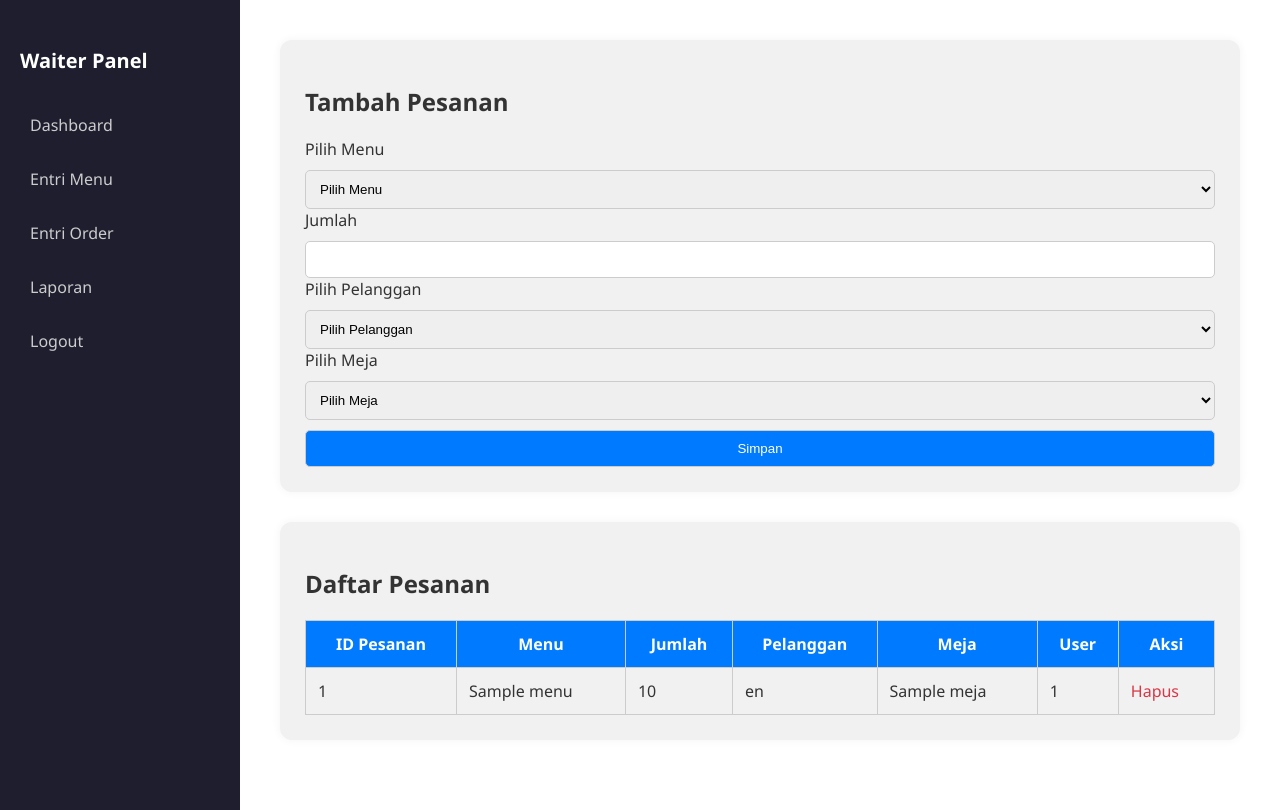
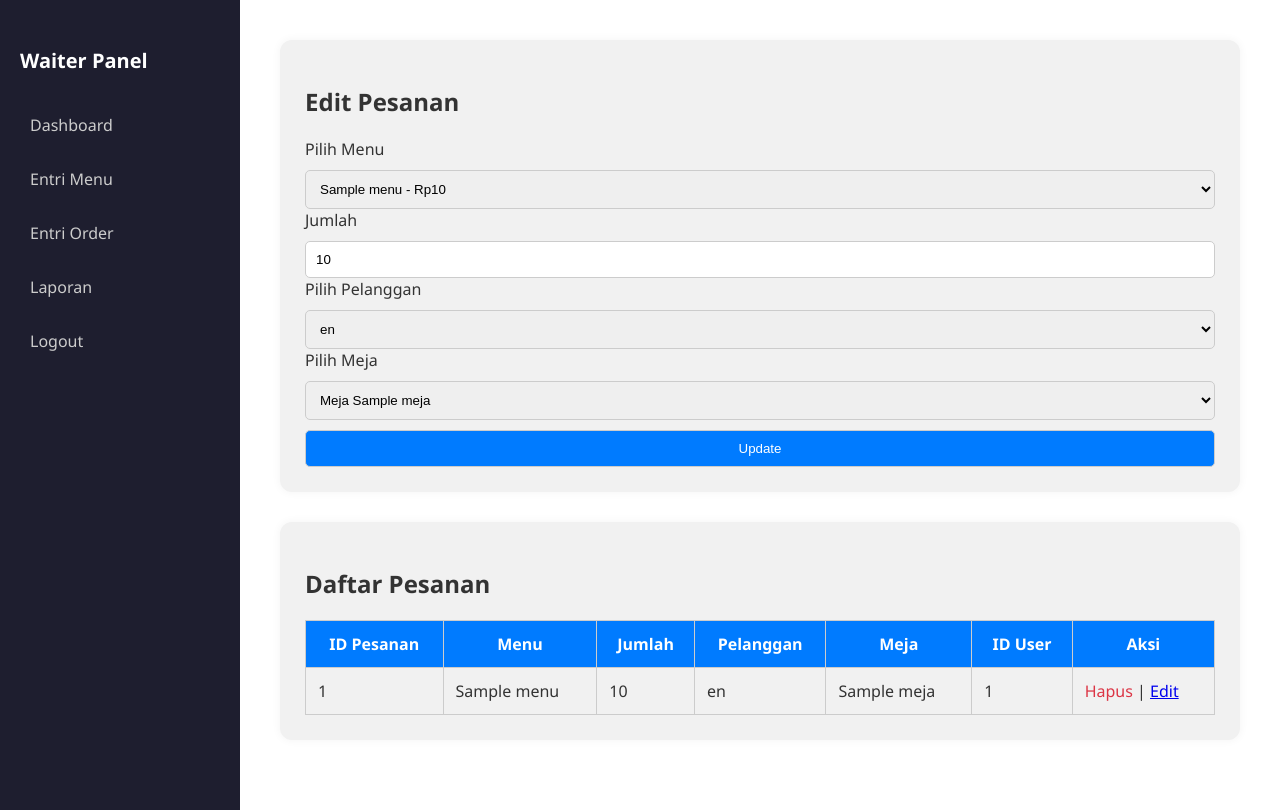
Before and after one commit to arsenioyoga/restorannio, a PHP site: page /entri_order.php?edit=1 in a window 1280 px wide. Run offline with PHP 8.4, Linux system fonts and the light colour scheme; the visitor is signed in with stand-in values (Sample User, id 1); tables that the repository leaves empty or names only in its code hold one stand-in row (values such as "Sample post").

Commit message:
Add files via upload

```diff
--- a/restorannio/entri_order.php
+++ b/restorannio/entri_order.php
@@ -11,23 +11,39 @@ $nama = $_SESSION['nama'];
 $role = $_SESSION['role'];
 $iduser = $_SESSION['iduser'];
 
+$menu = mysqli_query($conn, "SELECT * FROM menu");
+$pelanggan = mysqli_query($conn, "SELECT * FROM pelanggan");
+$meja = mysqli_query($conn, "SELECT * FROM meja");
+
 $pesanan = mysqli_query($conn, "SELECT p.idpesanan, p.idmenu, p.jumlah, p.idpelanggan, p.iduser, p.idmeja, m.namamenu, pl.namapelanggan, mj.nomeja
                                 FROM pesanan p
                                 JOIN menu m ON p.idmenu = m.idmenu
                                 JOIN pelanggan pl ON p.idpelanggan = pl.idpelanggan
                                 JOIN meja mj ON p.idmeja = mj.idmeja");
 
+$edit = null;
+$success = false;
+
+// Tambah atau Update pesanan
 if ($_SERVER['REQUEST_METHOD'] == 'POST') {
     $idmenu = $_POST['idmenu'];
     $jumlah = $_POST['jumlah'];
     $idpelanggan = $_POST['idpelanggan'];
     $idmeja = $_POST['idmeja'];
 
-    mysqli_query($conn, "INSERT INTO pesanan (idmenu, jumlah, idpelanggan, iduser, idmeja) VALUES ('$idmenu', '$jumlah', '$idpelanggan', '$iduser', '$idmeja')");
-    header("Location: entri_order.php");
+    if (isset($_POST['idpesanan']) && $_POST['idpesanan'] != '') {
+        $idpesanan = $_POST['idpesanan'];
+        mysqli_query($conn, "UPDATE pesanan SET idmenu='$idmenu', jumlah='$jumlah', idpelanggan='$idpelanggan', idmeja='$idmeja' WHERE idpesanan='$idpesanan'");
+    } else {
+        mysqli_query($conn, "INSERT INTO pesanan (idmenu, jumlah, idpelanggan, iduser, idmeja) VALUES ('$idmenu', '$jumlah', '$idpelanggan', '$iduser', '$idmeja')");
+    }
+
+    $success = true;
+    header("Location: entri_order.php?success=1");
     exit;
 }
 
+// Hapus pesanan
 if (isset($_GET['hapus'])) {
     $id = $_GET['hapus'];
     mysqli_query($conn, "DELETE FROM pesanan WHERE idpesanan = $id");
@@ -35,9 +51,17 @@ if (isset($_GET['hapus'])) {
     exit;
 }
 
-$menu = mysqli_query($conn, "SELECT * FROM menu");
-$pelanggan = mysqli_query($conn, "SELECT * FROM pelanggan");
-$meja = mysqli_query($conn, "SELECT * FROM meja");
+// Cek success alert
+if (isset($_GET['success'])) {
+    $success = true;
+}
+
+// Edit pesanan
+if (isset($_GET['edit'])) {
+    $id = $_GET['edit'];
+    $result = mysqli_query($conn, "SELECT * FROM pesanan WHERE idpesanan = $id");
+    $edit = mysqli_fetch_assoc($result);
+}
 ?>
 
 <!DOCTYPE html>
@@ -136,6 +160,14 @@ $meja = mysqli_query($conn, "SELECT * FROM meja");
         .hapus:hover {
             text-decoration: underline;
         }
+
+        .alert {
+            background-color: #d4edda;
+            color: #155724;
+            padding: 12px;
+            margin-bottom: 20px;
+            border-radius: 5px;
+        }
     </style>
 </head>
 <body>
@@ -150,36 +182,51 @@ $meja = mysqli_query($conn, "SELECT * FROM meja");
 
 <div class="main">
     <div class="card">
-        <h2>Tambah Pesanan</h2>
+        <h2><?= $edit ? 'Edit Pesanan' : 'Tambah Pesanan' ?></h2>
+
+        <?php if ($success): ?>
+            <div class="alert">Data berhasil disimpan.</div>
+        <?php endif; ?>
+
         <form method="POST">
+            <?php if ($edit) : ?>
+                <input type="hidden" name="idpesanan" value="<?= $edit['idpesanan'] ?>">
+            <?php endif; ?>
+
             <label>Pilih Menu</label>
             <select name="idmenu" required>
                 <option value="">Pilih Menu</option>
-                <?php while ($m = mysqli_fetch_assoc($menu)) : ?>
-                    <option value="<?= $m['idmenu'] ?>"><?= $m['namamenu'] ?> - Rp<?= number_format($m['harga']) ?></option>
+                <?php mysqli_data_seek($menu, 0); while ($m = mysqli_fetch_assoc($menu)) : ?>
+                    <option value="<?= $m['idmenu'] ?>" <?= ($edit && $edit['idmenu'] == $m['idmenu']) ? 'selected' : '' ?>>
+                        <?= $m['namamenu'] ?> - Rp<?= number_format($m['harga']) ?>
+                    </option>
                 <?php endwhile; ?>
             </select>
 
             <label>Jumlah</label>
-            <input type="number" name="jumlah" required>
+            <input type="number" name="jumlah" value="<?= $edit ? $edit['jumlah'] : '' ?>" required>
 
             <label>Pilih Pelanggan</label>
             <select name="idpelanggan" required>
                 <option value="">Pilih Pelanggan</option>
-                <?php while ($p = mysqli_fetch_assoc($pelanggan)) : ?>
-                    <option value="<?= $p['idpelanggan'] ?>"><?= $p['namapelanggan'] ?></option>
+                <?php mysqli_data_seek($pelanggan, 0); while ($p = mysqli_fetch_assoc($pelanggan)) : ?>
+                    <option value="<?= $p['idpelanggan'] ?>" <?= ($edit && $edit['idpelanggan'] == $p['idpelanggan']) ? 'selected' : '' ?>>
+                        <?= $p['namapelanggan'] ?>
+                    </option>
                 <?php endwhile; ?>
             </select>
 
             <label>Pilih Meja</label>
             <select name="idmeja" required>
                 <option value="">Pilih Meja</option>
-                <?php while ($mj = mysqli_fetch_assoc($meja)) : ?>
-                    <option value="<?= $mj['idmeja'] ?>">Meja <?= $mj['nomeja'] ?></option>
+                <?php mysqli_data_seek($meja, 0); while ($mj = mysqli_fetch_assoc($meja)) : ?>
+                    <option value="<?= $mj['idmeja'] ?>" <?= ($edit && $edit['idmeja'] == $mj['idmeja']) ? 'selected' : '' ?>>
+                        Meja <?= $mj['nomeja'] ?>
+                    </option>
                 <?php endwhile; ?>
             </select>
 
-            <button type="submit">Simpan</button>
+            <button type="submit"><?= $edit ? 'Update' : 'Simpan' ?></button>
         </form>
     </div>
 
@@ -192,10 +239,10 @@ $meja = mysqli_query($conn, "SELECT * FROM meja");
                 <th>Jumlah</th>
                 <th>Pelanggan</th>
                 <th>Meja</th>
-                <th>User</th>
+                <th>ID User</th>
                 <th>Aksi</th>
             </tr>
-            <?php while ($p = mysqli_fetch_assoc($pesanan)) : ?>
+            <?php mysqli_data_seek($pesanan, 0); while ($p = mysqli_fetch_assoc($pesanan)) : ?>
             <tr>
                 <td><?= $p['idpesanan'] ?></td>
                 <td><?= $p['namamenu'] ?></td>
@@ -203,7 +250,10 @@ $meja = mysqli_query($conn, "SELECT * FROM meja");
                 <td><?= $p['namapelanggan'] ?></td>
                 <td><?= $p['nomeja'] ?></td>
                 <td><?= $p['iduser'] ?></td>
-                <td><a class="hapus" href="?hapus=<?= $p['idpesanan'] ?>" onclick="return confirm('Yakin ingin menghapus pesanan ini?')">Hapus</a></td>
+                <td>
+                    <a class="hapus" href="?hapus=<?= $p['idpesanan'] ?>" onclick="return confirm('Yakin ingin menghapus pesanan ini?')">Hapus</a> |
+                    <a href="?edit=<?= $p['idpesanan'] ?>">Edit</a>
+                </td>
             </tr>
             <?php endwhile; ?>
         </table>
```
Also changed, not shown: restorannio/entri_barang.php (+6 -3 lines).
